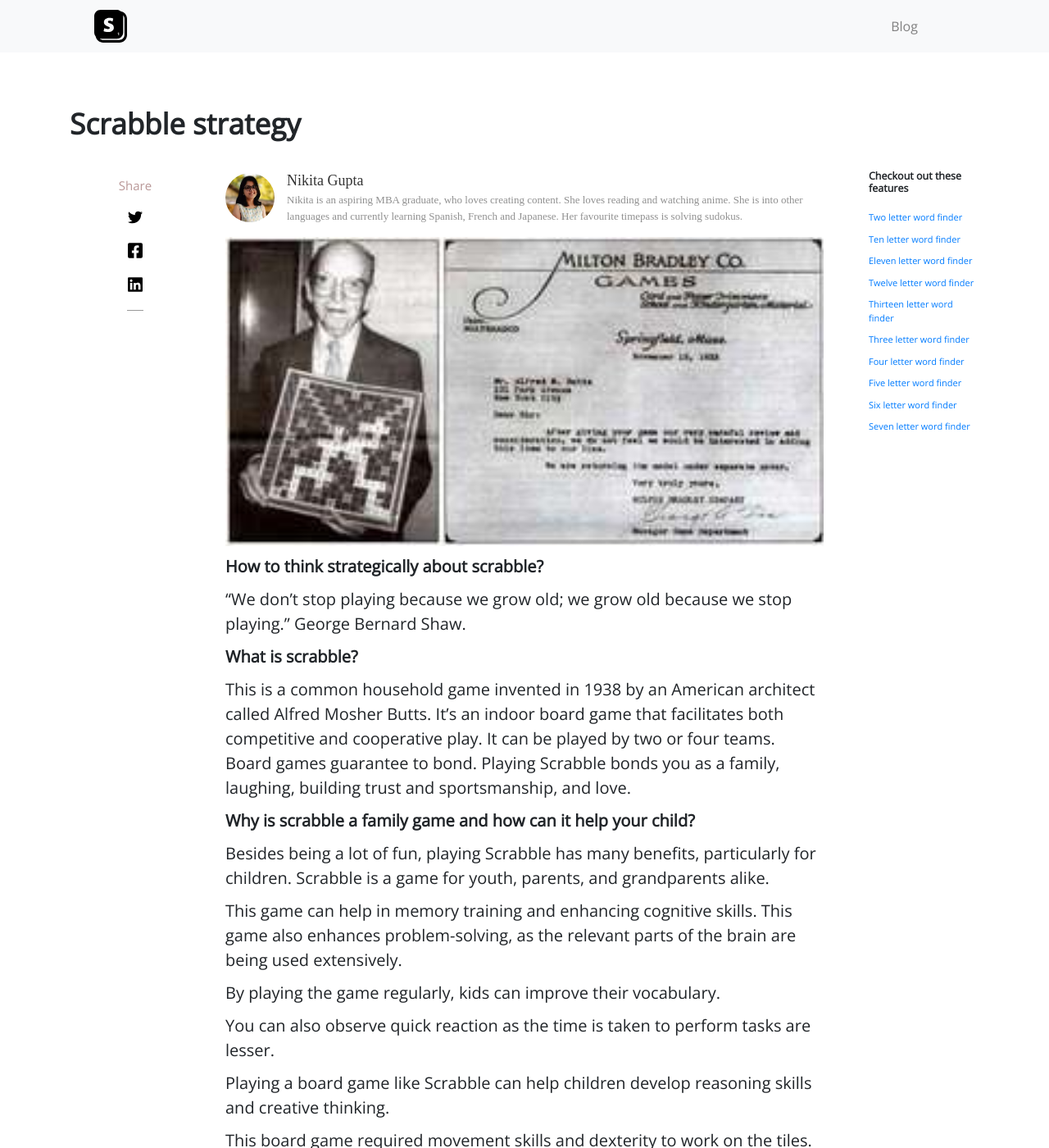
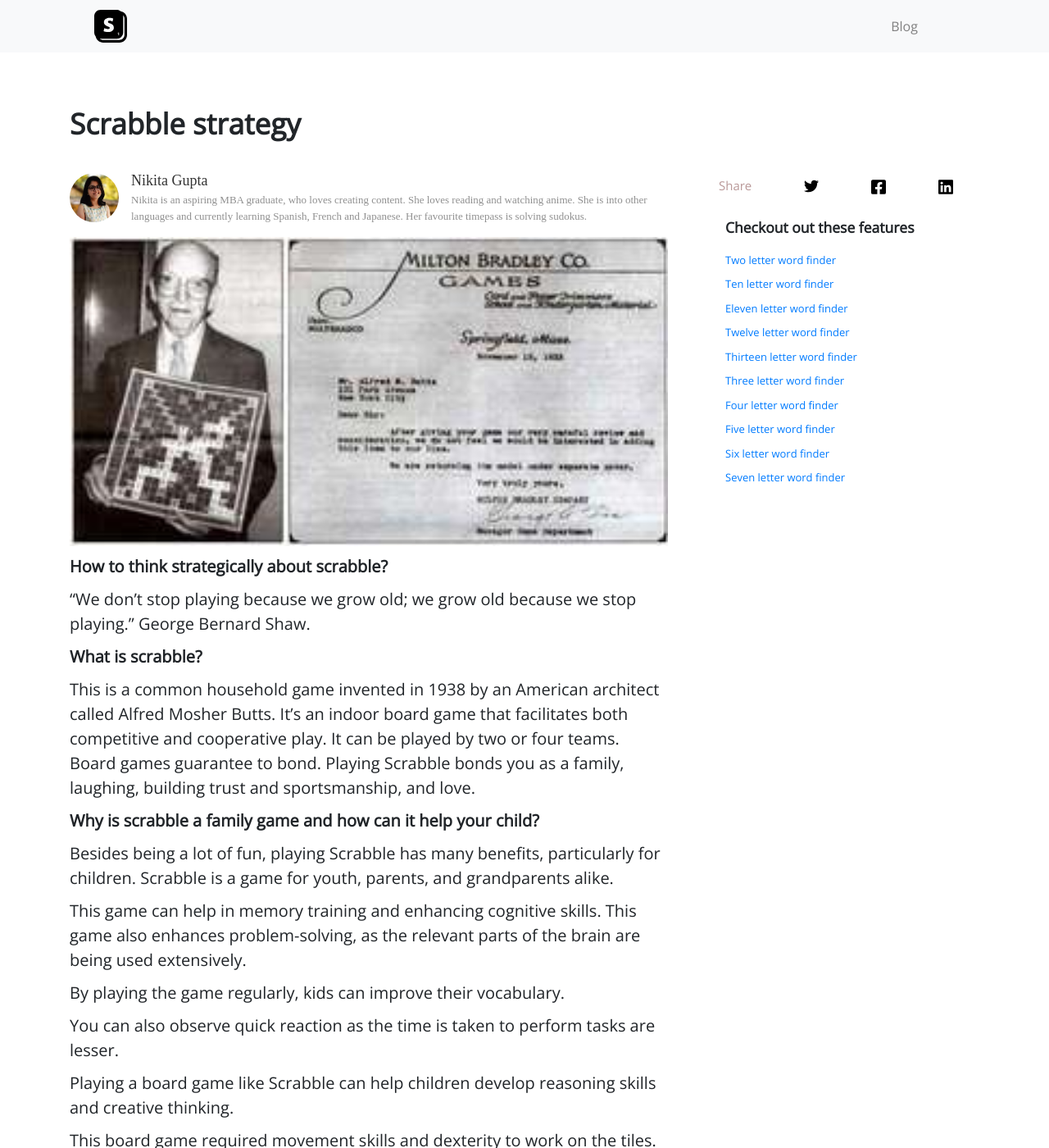
Before and after one commit to ManpreetChoudhary/word-games-theme, a Jekyll site: the page built from _posts/2021-01-09-scrabble-strategy.md, in a window 1280 px wide and 1400 px high. Shown: the whole window at 82% size. Built offline with Jekyll 4.4.1, drawn with Linux system fonts in a browser that asks for light colours; comment, search, counter and statistics services are not loaded.

Commit message:
enchance somethings

```diff
--- a/_layouts/post.html
+++ b/_layouts/post.html
@@ -6,6 +6,8 @@
 <style>
     .theseFeatures {
         padding-left: 40px;
+        position: sticky;
+        top: 150px;
     }
 
     .theseFeatures .featureLink:hover {
@@ -16,6 +18,8 @@
         .theseFeatures {
             text-align: center !important;
             padding-left: 0;
+            position: static;
+            top: auto;
         }
 
     }
@@ -31,7 +35,31 @@
                 </div>
             </div>
             <div class="row mt-5">
-                <div class="col-md-2">
+                <div class="col-md-8">
+                    {%- include authors/authors.html -%}
+                    {%- include postauthorbio.html -%}
+                    {% if page.author %}
+                    {%- include author_bio.html -%}
+                    {% endif %}
+                    <div class="post-content">
+                        {{ content }}
+                    </div>
+
+                    {%- include paginationPostPage.html -%}
+                    {%- if page.categories or page.tags-%}
+                    {%- include section/related_categories_post.html -%}
+                    {%- else -%}
+                    {%- include section/recent_posts.html -%}
+                    {% endif %}
+                    <div class="commentsection">
+                        {%- if site.disqus.shortname -%}
+                        {%- include disqus_comments.html -%}
+                        {%- endif -%}
+                    </div>
+
+                </div>
+                <div class="col-md-4">
+                    <!-- <div class="col-md-2"> -->
                     <div class="socialIons">
                         <ul class="list-unstyled item-lists2">
                             <li><a style="pointer-events: none;">{{ site.data.blog.share.label }}</a></li>
@@ -48,61 +76,39 @@
                             {% endfor %}
                             </span>
                         </ul>
-                        <div class="sep"></div>
+                        <!-- <div class="sep"></div> -->
                         <div class="comments-count">
                             <a href="{{ content.absolute_url  }}#disqus_thread" class="comment_count"></a>
                         </div>
                         </ul>
                     </div>
-                </div>
 
-                <div class="col-md-8">
-                    {%- include authors/authors.html -%}
-                    {%- include postauthorbio.html -%}
-                    {% if page.author %}
-                    {%- include author_bio.html -%}
-                    {% endif %}
-                    <div class="post-content">
-                        {{ content }}
-                    </div>
-
-                    {%- include paginationPostPage.html -%}
-
-                    {%- if page.categories or page.tags-%}
-                    {%- include section/related_categories_post.html -%}
-                    {%- else -%}
-                    {%- include section/recent_posts.html -%}
-                    {% endif %}
-                    <div class="commentsection">
-                        {%- if site.disqus.shortname -%}
-                        {%- include disqus_comments.html -%}
-                        {%- endif -%}
-                    </div>
-
-                </div>
-
-                <div class="col-md-2 theseFeatures">
+                    <div class="theseFeatures">
                         {%- if page.URLS -%}
-                    <h6 class="font-weight-bolder">Checkout out these features</h6>
+                        <h3 class="font-weight-bolder">Checkout out these features</h3>
                         <br>
                         {%- for item in page.URLS -%}
-                    <p> <a class="featureLink" style="font-size: 11px" href="{{item.url}}">{{item.name}}</a></p>
+                        <p> <a class="featureLink" style="font-size: 13px" href="{{item.url}}">{{item.name}}</a></p>
                         {%- endfor -%}
                         {% else %}
-                    <h5 class="font-weight-bolder">Checkout out these features</h5>
+                        <h3 class="font-weight-bolder">Checkout out these features</h3>
                         <br>
                         {%- for item in site.pages limit: 10 -%}
                         {%- if item.tool != "wordfinders" and item.tool != 'wordswithletter' and item.tool != '
-                    word-scramble-help' and item.tool != 'wordfinders' and item.tool != "wordscramblers" and item.tool
+                        word-scramble-help' and item.tool != 'wordfinders' and item.tool != "wordscramblers" and
+                        item.tool
                         != 'wordunscramblerss' -%}
 
-                    <p> <a class="featureLink" style="font-size: 11px" href="/{{item.permalink }}">{{item.permalink |
+                        <p> <a class="featureLink" style="font-size: 13px" href="/{{item.permalink }}">{{item.permalink
+                                |
                                 capitalize |
                                 replace: '-', ' '
                                 }}</a></p>
                         {%- endif -%}
                         {%- endfor -%}
                         {%- endif -%}
+
+                    </div>
 
                 </div>
             </div>
--- a/assets/css/blog.css
+++ b/assets/css/blog.css
@@ -258,7 +258,7 @@
 }
 .socialIons > .item-lists2 {
   display: flex;
-  flex-direction: column;
+  /* flex-direction: column; */
   width: 100%;
 }
 .socialIons > .item-lists2 > li {
```
Also changed, not shown: Gemfile.lock. Lines whose indentation alone changed are shown as unchanged.
